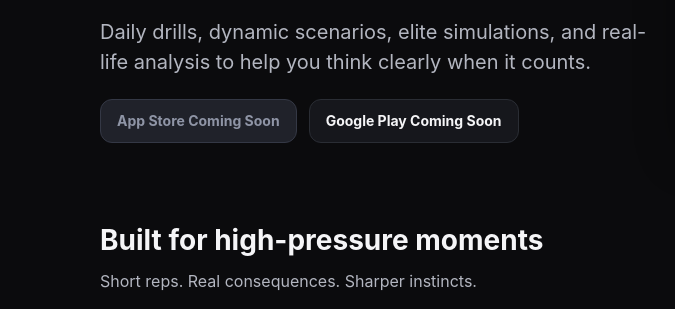
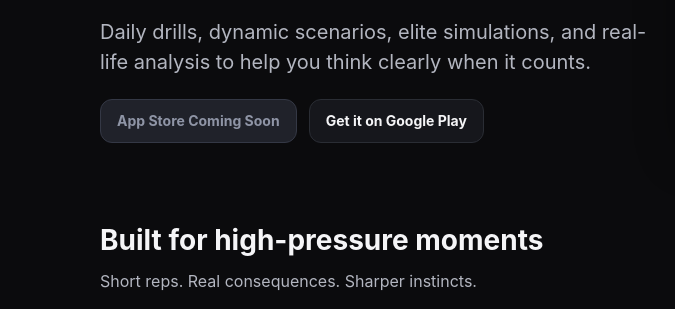
Before and after one commit to improvise-imp/landing, a plain HTML site: page index.html in a window 1280 px wide. Shown: the part 387-696 px from the top of the page, 0-675 px from the left. Drawn offline with Linux system fonts and the light colour scheme.

Commit message:
Update index.html

```diff
--- a/index.html
+++ b/index.html
@@ -141,7 +141,14 @@
 
         <div class="cta">
           <span class="btn btn-disabled">App Store Coming Soon</span>
-          <a class="btn btn-secondary" href="#" aria-label="Google Play coming soon">Google Play Coming Soon</a>
+          <a class="btn btn-secondary"
+              href="https://play.google.com/store/apps/details?id=com.improvise.app"
+              target="_blank"
+              rel="noopener noreferrer"
+              aria-label="Download on Google Play"
+>
+  Get it on Google Play
+</a>
         </div>
       </div>
 
```
